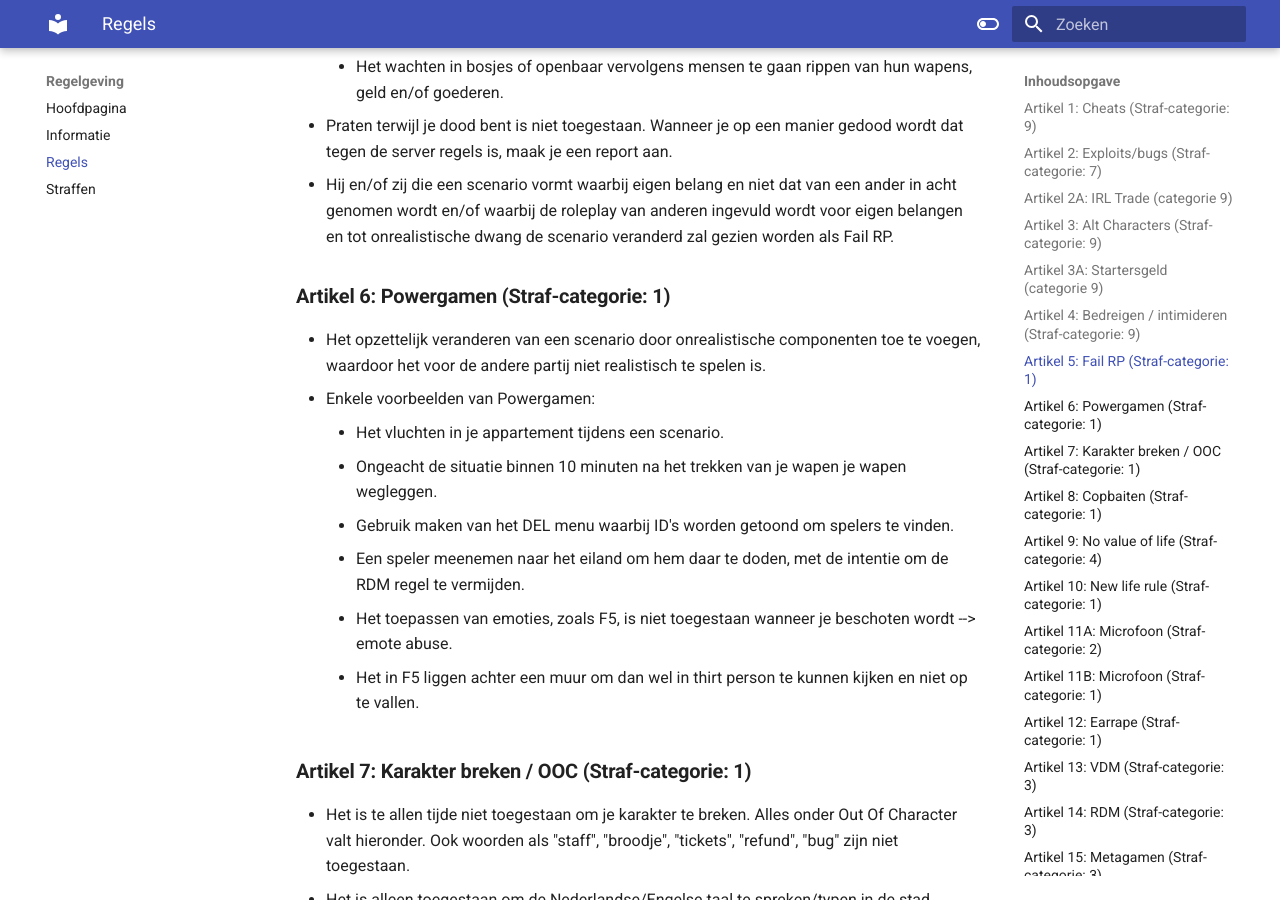
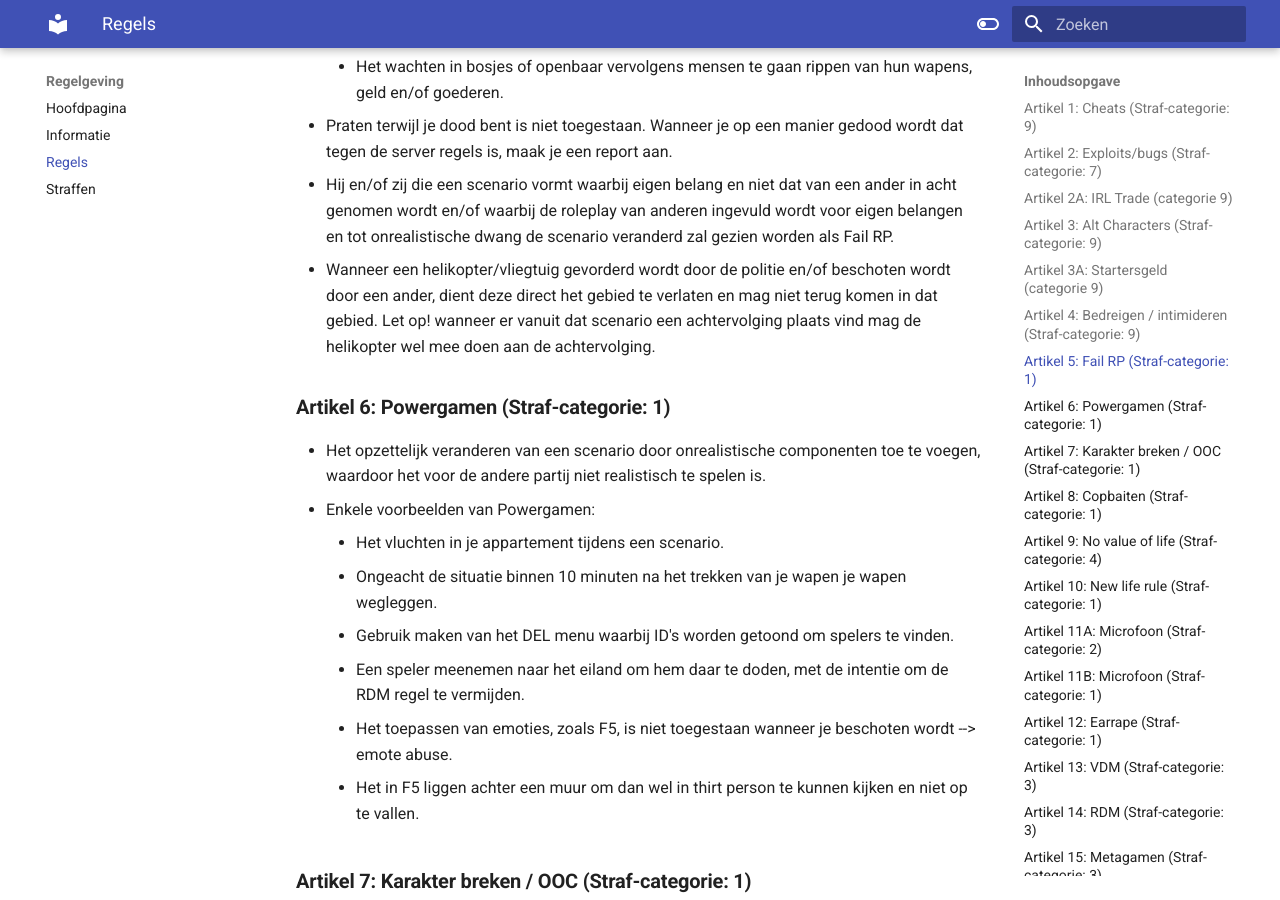
Before and after one commit to ZuiderVeenRP/apv, an MkDocs documentation site: the page built from docs/algemeen.md, in a window 1280 px wide and 900 px high, scrolled down 2364 px. Built offline with MkDocs 1.6.1 and Material for MkDocs 9.7.7, drawn with Linux system fonts in a browser that asks for light colours; comment, search, counter and statistics services are not loaded.

Commit message:
Toevoeging Artikel 5 Fail RP Lid 8
   - Wanneer een helicopter/vliegtuig gevorderd wordt door de politie en/of beschoten wordt door een ander, dient deze direct het gebied te verlaten en mag niet terug
     komen in dat gebied. Let op! wanneer er vanuit dat scenario een achtervolging plaats vind mag de helikopter wel mee doen aan de achtervolging.

```diff
--- a/docs/algemeen.md
+++ b/docs/algemeen.md
@@ -56,6 +56,8 @@
    - Praten terwijl je dood bent is niet toegestaan. Wanneer je op een manier gedood wordt dat tegen de server regels is, maak je een report aan.
    - Hij en/of zij die een scenario vormt waarbij eigen belang en niet dat van een ander in acht genomen wordt en/of waarbij de roleplay van anderen ingevuld wordt
      voor eigen belangen en tot onrealistische dwang de scenario veranderd zal gezien worden als Fail RP.
+   - Wanneer een helikopter/vliegtuig gevorderd wordt door de politie en/of beschoten wordt door een ander, dient deze direct het gebied te verlaten en mag niet terug
+     komen in dat gebied. Let op! wanneer er vanuit dat scenario een achtervolging plaats vind mag de helikopter wel mee doen aan de achtervolging.
 
 ### **Artikel 6: Powergamen (Straf-categorie: 1)**
    - Het opzettelijk veranderen van een scenario door onrealistische componenten toe te voegen, waardoor het voor de andere partij niet realistisch te spelen is.
```
